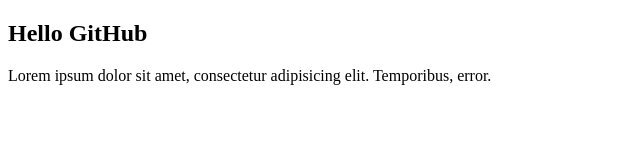
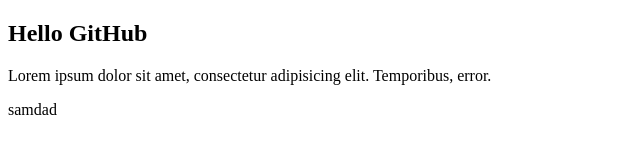
Before and after one commit to azimjonking/checkNewGit, a plain HTML site: page index.html in a window 1280 px wide. Shown: the full height of the page, 0-640 px from the left. Drawn offline with Linux system fonts and the light colour scheme.

Commit message:
p tag qoshildi

```diff
--- a/index.html
+++ b/index.html
@@ -12,6 +12,7 @@
     <h2>Hello GitHub</h2>
 
     <p>Lorem ipsum dolor sit amet, consectetur adipisicing elit. Temporibus, error.</p>
+    <p>samdad</p>
 
 
 </body>
```
